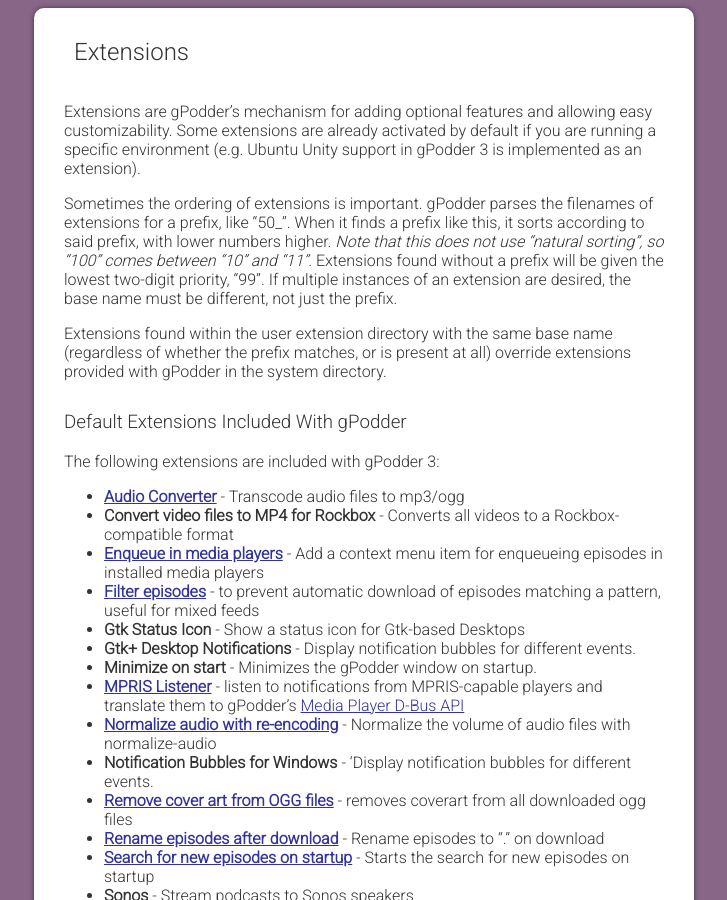
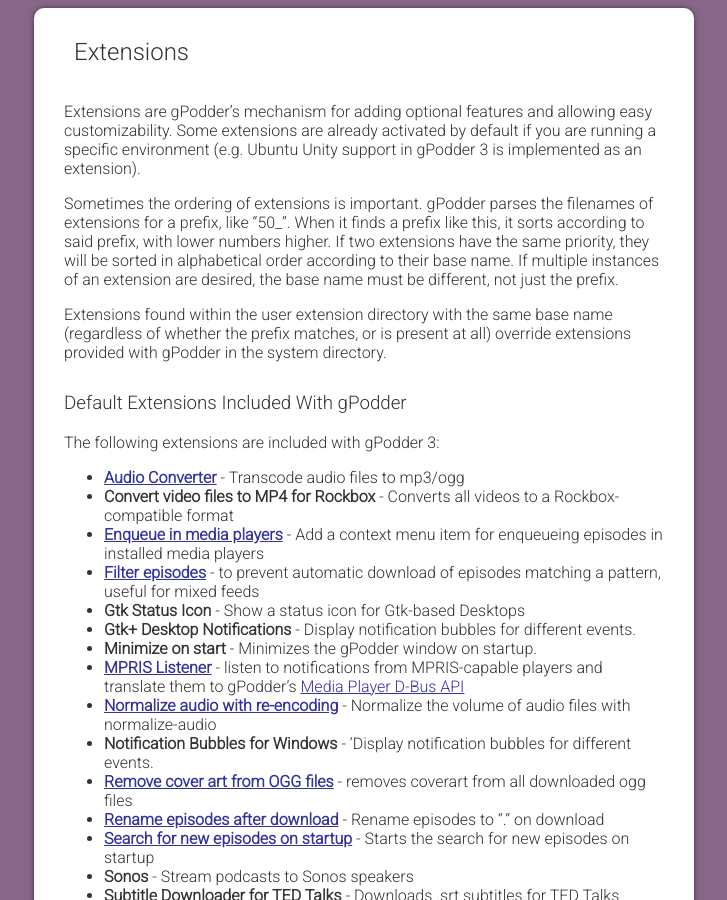
Before and after one commit to gpodder/gpodder.github.io, a Jekyll site: the page built from docs/extensions.md, in a window 1280 px wide and 900 px high. Shown: the whole window, without its empty margins (276-1003 px from the left). Built offline with Jekyll 4.4.1, drawn with Linux system fonts in a browser that asks for light colours; our own code applies the rules of GitHub Pages for plain Markdown files.

Commit message:
extensions.md: make note of secondary sorting, remove non-natural sort note

```diff
--- a/docs/extensions.md
+++ b/docs/extensions.md
@@ -4,7 +4,7 @@
 
 Extensions are gPodder's mechanism for adding optional features and allowing easy customizability. Some extensions are already activated by default if you are running a specific environment (e.g. Ubuntu Unity support in gPodder 3 is implemented as an extension).
 
-Sometimes the ordering of extensions is important. gPodder parses the filenames of extensions for a prefix, like "50_". When it finds a prefix like this, it sorts according to said prefix, with lower numbers higher. *Note that this does not use "natural sorting", so "100" comes between "10" and "11".* Extensions found without a prefix will be given the lowest two-digit priority, "99". If multiple instances of an extension are desired, the base name must be different, not just the prefix.
+Sometimes the ordering of extensions is important. gPodder parses the filenames of extensions for a prefix, like "50_". When it finds a prefix like this, it sorts according to said prefix, with lower numbers higher. If two extensions have the same priority, they will be sorted in alphabetical order according to their base name. If multiple instances of an extension are desired, the base name must be different, not just the prefix.
 
 Extensions found within the user extension directory with the same base name (regardless of whether the prefix matches, or is present at all) override extensions provided with gPodder in the system directory.
 
```
